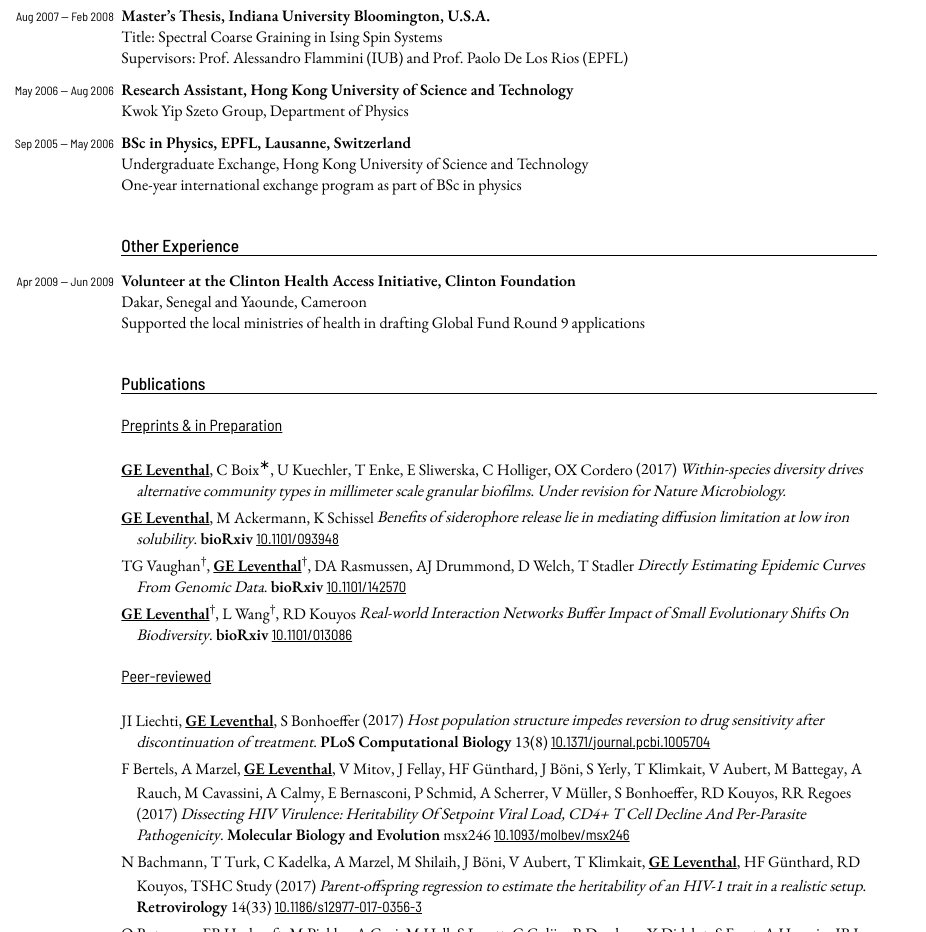
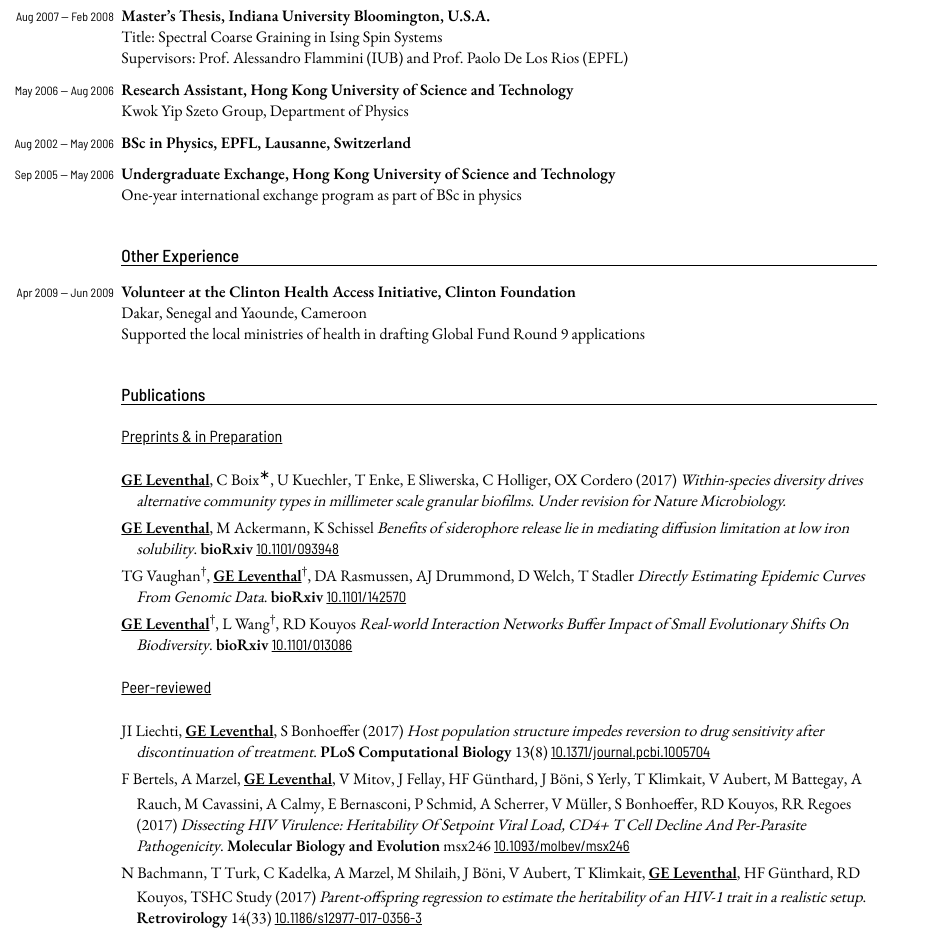
Before and after one commit to gaberoo/gaberoo.github.io, a plain HTML site: page cv.html in a window 1280 px wide. Shown: the part 820-1752 px from the top of the page, without its empty margins (0-926 px from the left). Drawn offline with nearby package versions, Linux system fonts and the light colour scheme.

Commit message:
Automated commit at 2017-12-01 19:11:10 UTC by middleman-deploy 2.0.0-alpha

```diff
--- a/cv.html
+++ b/cv.html
@@ -123,12 +123,21 @@
 
       <div class="position">
   <div class="date">
+    Aug 2002
+    &mdash;
+    May 2006
+  </div>
+  <div class="title">BSc in Physics, EPFL, Lausanne, Switzerland</div>
+</div>
+
+
+      <div class="position">
+  <div class="date">
     Sep 2005
     &mdash;
     May 2006
   </div>
-  <div class="title">BSc in Physics, EPFL, Lausanne, Switzerland</div>
-    <div class="company">Undergraduate Exchange, Hong Kong University of Science and Technology</div>
+  <div class="title">Undergraduate Exchange, Hong Kong University of Science and Technology</div>
     <div class="extra">One-year international exchange program as part of BSc in physics</div>
 </div>
 
```
Also changed, not shown: cv_usa.html (+11 -2 lines).
